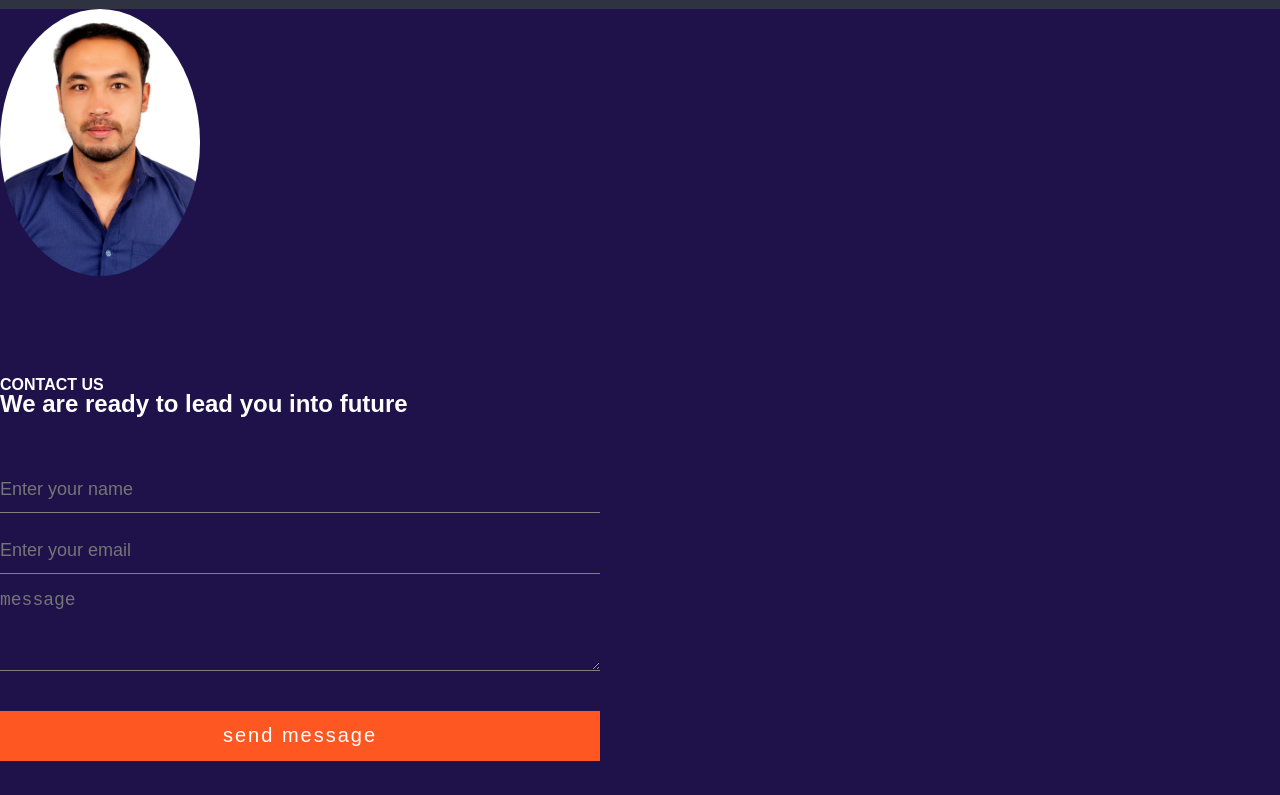
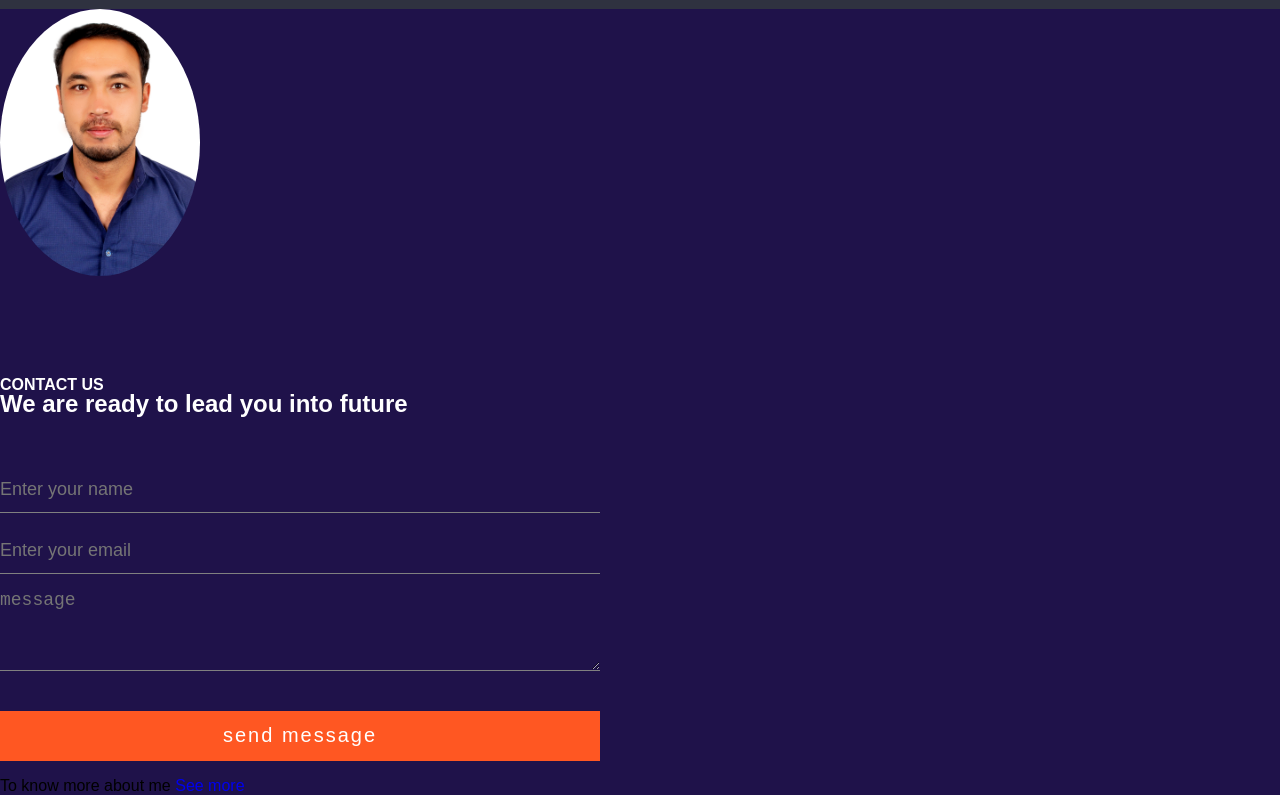
Before and after one commit to AlikhanBehzad/Asignment-10, a plain HTML site: page index.html in a window 1280 px wide. Shown: the part 60-855 px from the top of the page. Drawn offline with Linux system fonts and the light colour scheme; files whose address does not match are found by name.

Commit message:
I forgot to write the of my social media address so i edited it

```diff
--- a/index.html
+++ b/index.html
@@ -44,7 +44,7 @@
 
 	</form>
 </div>
-
+<P>To know more about me <a href="https://af.linkedin.com/in/alikhan-behzad-440032151"> See more </a></p>
 </body>
 
 </HTML>
```
